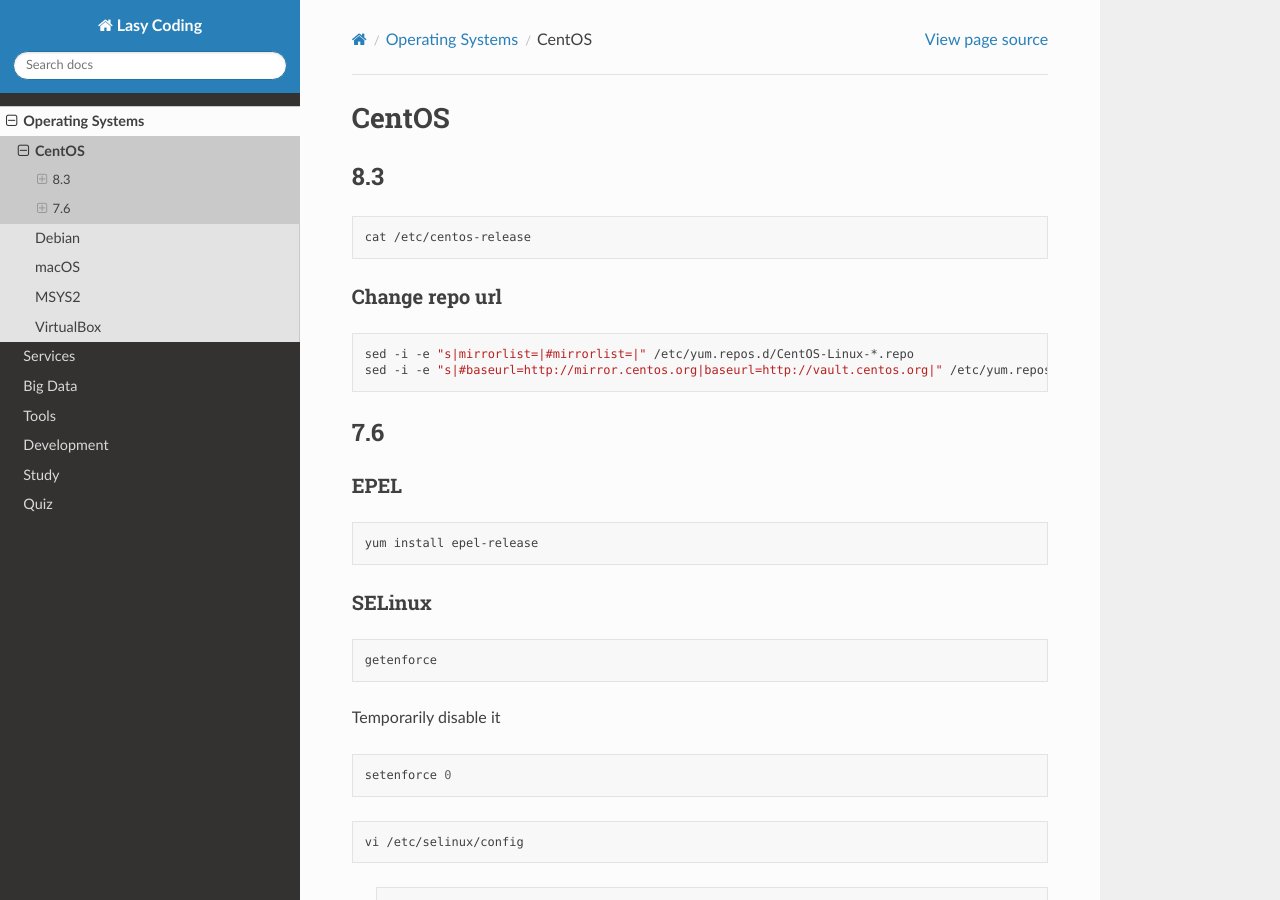
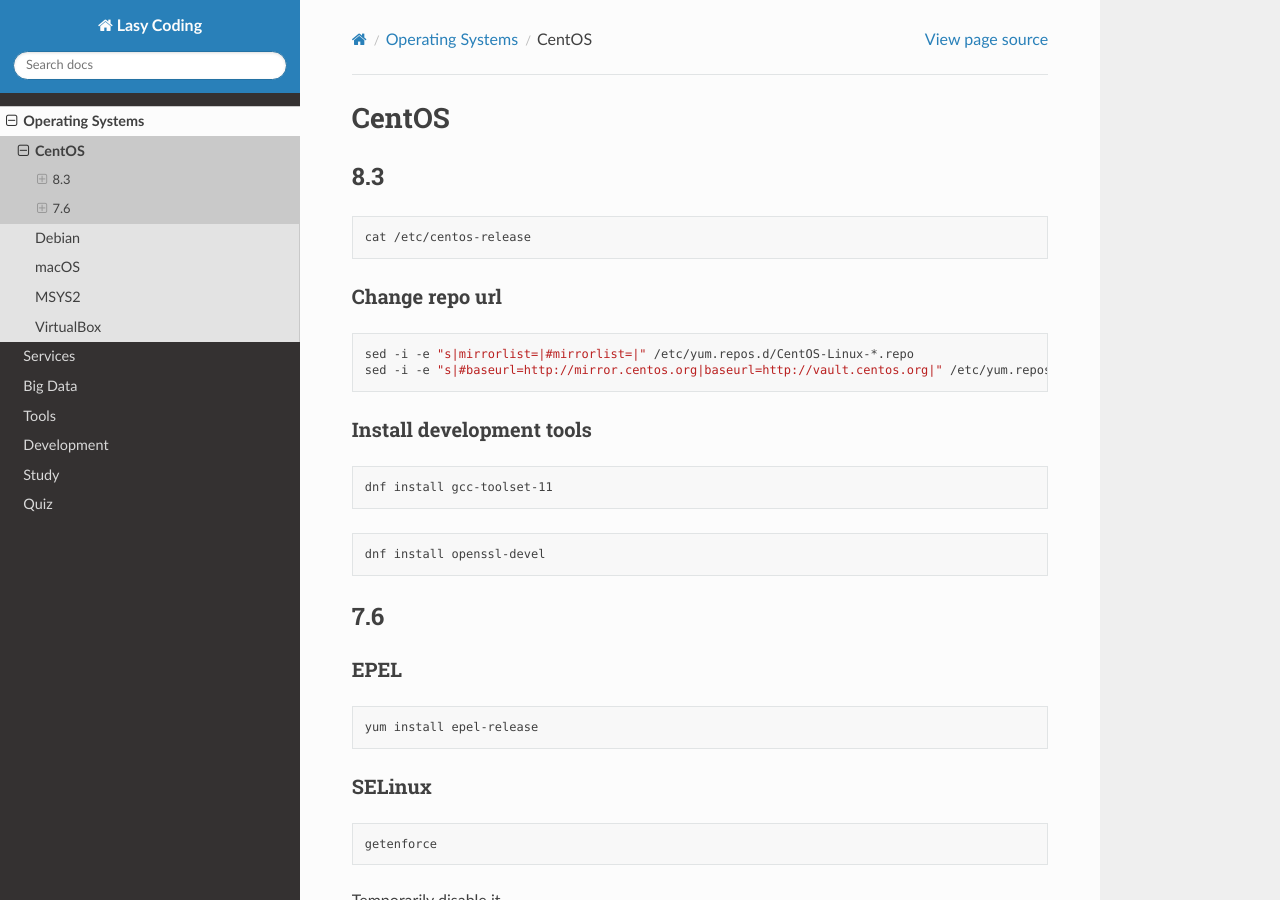
Before and after one commit to lasyard/coding, a Sphinx documentation site: the page built from docs/os/CentOS.md, in a window 1280 px wide and 900 px high. Built offline with Sphinx 7.4.7 and the Read the Docs theme 2.0.0, drawn with Linux system fonts in a browser that asks for light colours.

Commit message:
Update docs/os/CentOS; update shell/profile.

````diff
--- a/docs/os/CentOS.md
+++ b/docs/os/CentOS.md
@@ -11,6 +11,16 @@
 ```sh
 sed -i -e "s|mirrorlist=|#mirrorlist=|" /etc/yum.repos.d/CentOS-Linux-*.repo
 sed -i -e "s|#baseurl=http://mirror.centos.org|baseurl=http://vault.centos.org|" /etc/yum.repos.d/CentOS-Linux-*.repo
+```
+
+### Install development tools
+
+```sh
+dnf install gcc-toolset-11
+```
+
+```sh
+dnf install openssl-devel
 ```
 
 ## 7.6
````
Also changed, not shown: 1 other file.
